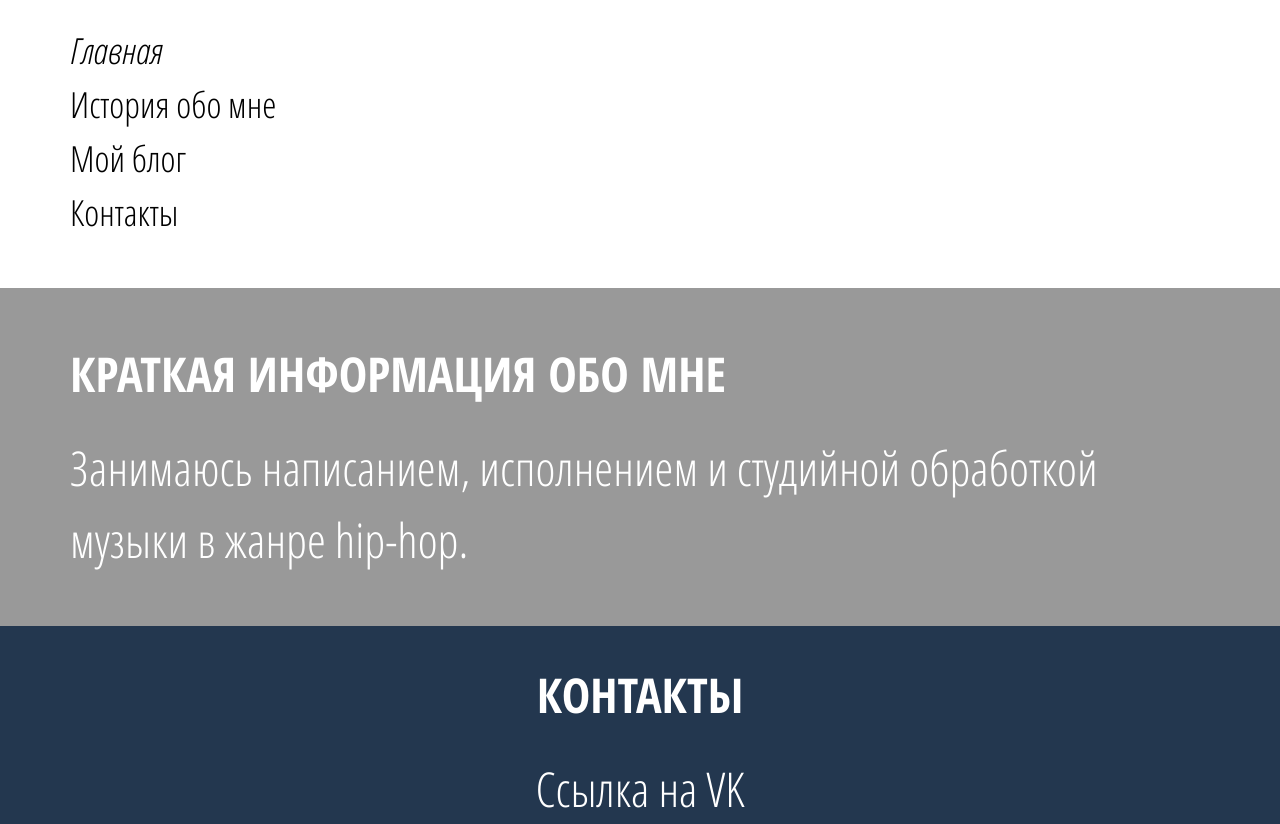
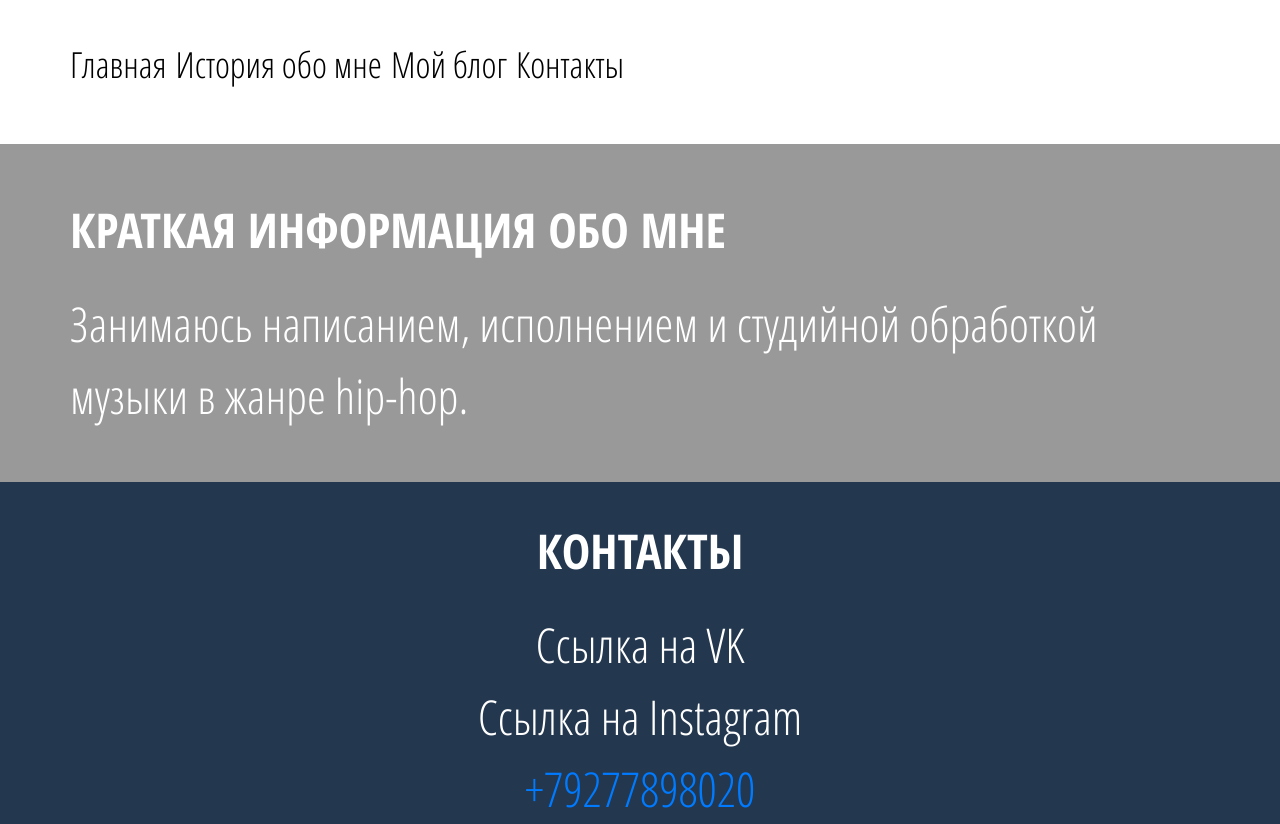
Before and after one commit to romalosk/my-blog, a website: page src/html/pages/index.html in a window 1280 px wide. Shown: the top 824 px of the page. Drawn offline with nearby package versions, Linux system fonts and the light colour scheme; files that its build step writes are made by us from their sources.

Commit message:
Горизонтальное меню

```diff
--- a/src/html/components/header.html
+++ b/src/html/components/header.html
@@ -2,10 +2,10 @@
   <div class="container">
     <div class="header__content">
       <div><a class="header__brand" href="img/logo.png"></a></div>
-      <div><a class="header__link header__link_italic" href="index.html">Главная</a></div>
-      <div><a class="header__link" href="about.html">История обо мне</a></div>
-      <div><a class="header__link" href="#">Мой блог</a></div>
-      <div><a class="header__link" href="#">Контакты</a></div>
+      <a class="header__link" href="index.html">Главная</a>
+      <a class="header__link" href="about.html">История обо мне</a>
+      <a class="header__link" href="#">Мой блог</a>
+      <a class="header__link" href="#">Контакты</a>
     </div>
   </div>
 </div>
--- a/src/scss/components/_header.scss
+++ b/src/scss/components/_header.scss
@@ -1,5 +1,6 @@
 .header__content {
   padding: 24px 0 48px 0;
+  align-items: center;
 }
 .header__brand {
   margin-bottom: 16px;
@@ -12,6 +13,3 @@
 .header__link, .header__link:hover {
   color:#000;
 }
-.header__link_italic {
-  font-style: italic;
-}
```
